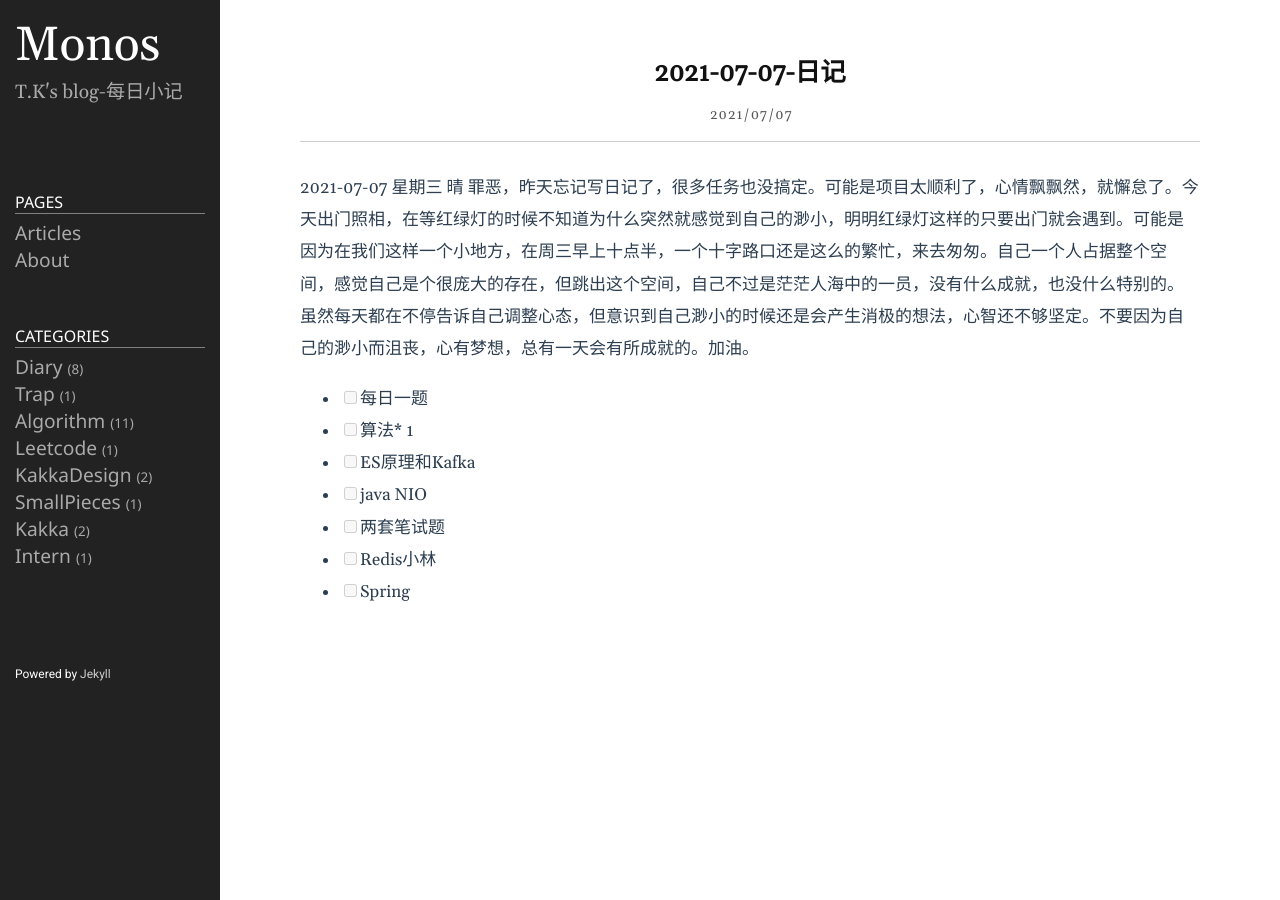
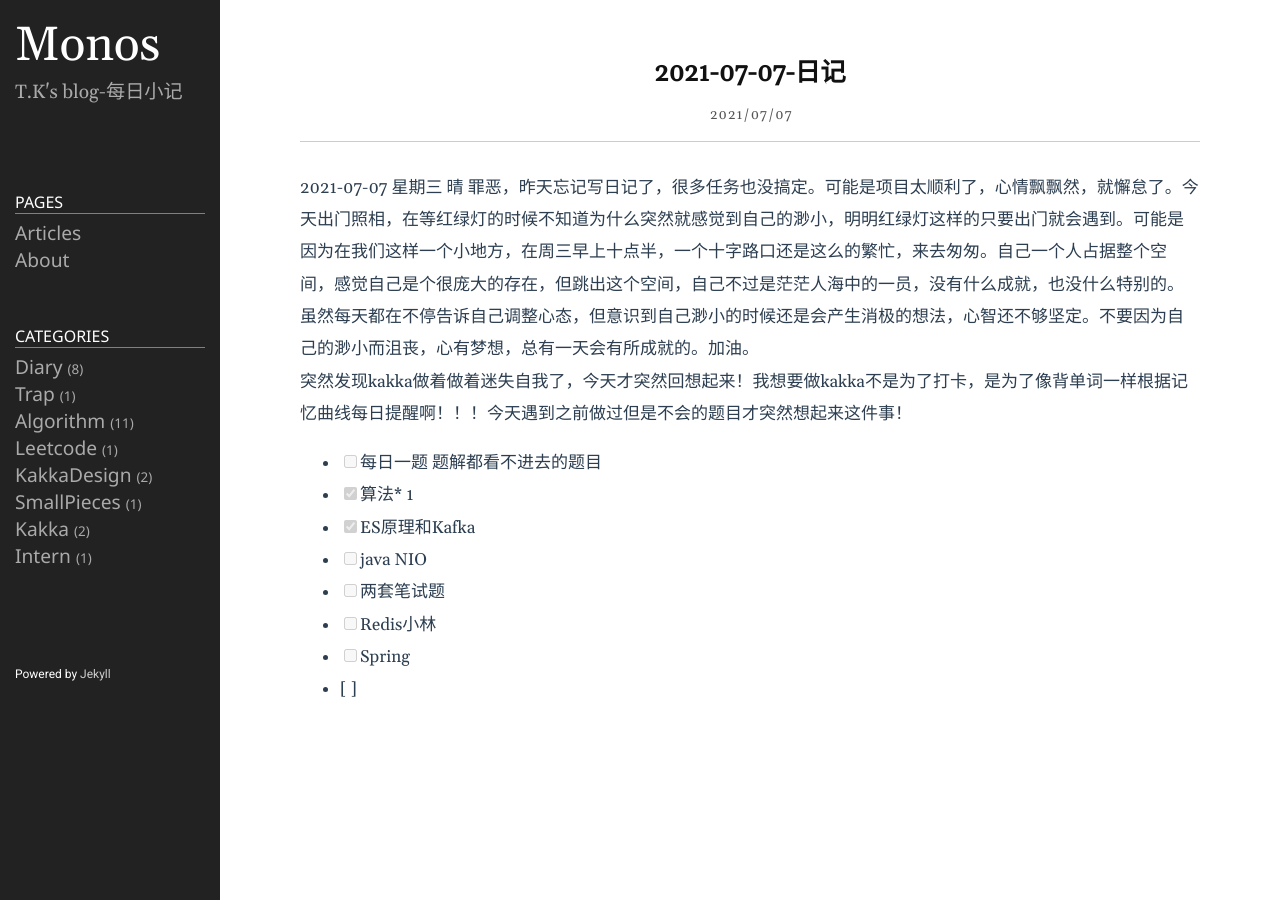
Before and after one commit to Taunk714/Taunk.github.io, a Jekyll site: the page built from _posts/2021-07-07-日记.md, in a window 1280 px wide. Built offline with Jekyll 4.4.1, drawn with Linux system fonts in a browser that asks for light colours.

Commit message:
修改文件: _posts/2021-07-07-日记.md

```diff
--- a/_posts/2021-07-07-日记.md
+++ b/_posts/2021-07-07-日记.md
@@ -10,10 +10,13 @@ preview: 1
 ---
 2021-07-07 星期三 晴
 罪恶，昨天忘记写日记了，很多任务也没搞定。可能是项目太顺利了，心情飘飘然，就懈怠了。今天出门照相，在等红绿灯的时候不知道为什么突然就感觉到自己的渺小，明明红绿灯这样的只要出门就会遇到。可能是因为在我们这样一个小地方，在周三早上十点半，一个十字路口还是这么的繁忙，来去匆匆。自己一个人占据整个空间，感觉自己是个很庞大的存在，但跳出这个空间，自己不过是茫茫人海中的一员，没有什么成就，也没什么特别的。虽然每天都在不停告诉自己调整心态，但意识到自己渺小的时候还是会产生消极的想法，心智还不够坚定。不要因为自己的渺小而沮丧，心有梦想，总有一天会有所成就的。加油。
-- [ ] 每日一题
-- [ ] 算法* 1
-- [ ] ES原理和Kafka
+
+突然发现kakka做着做着迷失自我了，今天才突然回想起来！我想要做kakka不是为了打卡，是为了像背单词一样根据记忆曲线每日提醒啊！！！今天遇到之前做过但是不会的题目才突然想起来这件事！
+- [ ] 每日一题 题解都看不进去的题目
+- [x] 算法* 1
+- [x] ES原理和Kafka
 - [ ] java NIO
 - [ ] 两套笔试题
 - [ ] Redis小林
 - [ ] Spring
+- [ ]
```
